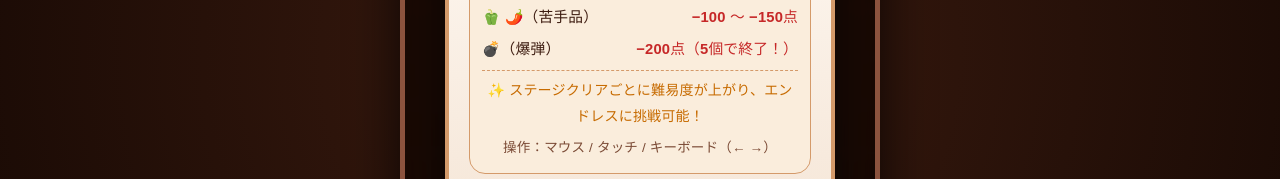
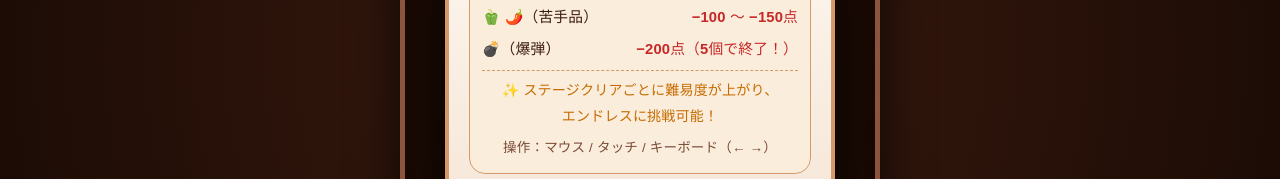
Before and after one commit to kkayanoshimada-source/sweet_rain_catcher, a React (Vite) app: page / in a window 1280 px wide. Shown: the part 345-524 px from the top of the page. Built offline with nearby package versions, Linux system fonts and the light colour scheme.

Commit message:
bug fix4

```diff
--- a/src/App.tsx
+++ b/src/App.tsx
@@ -427,7 +427,7 @@ export function App() {
                   <span className="minus-text">−200点（5個で終了！）</span>
                 </div>
                 <div className="rule-info-note">
-                  ✨ ステージクリアごとに難易度が上がり、エンドレスに挑戦可能！
+                  ✨ ステージクリアごとに難易度が上がり、<br />エンドレスに挑戦可能！
                 </div>
                 <p className="control-hint">
                   操作：マウス / タッチ / キーボード（← →）
```
